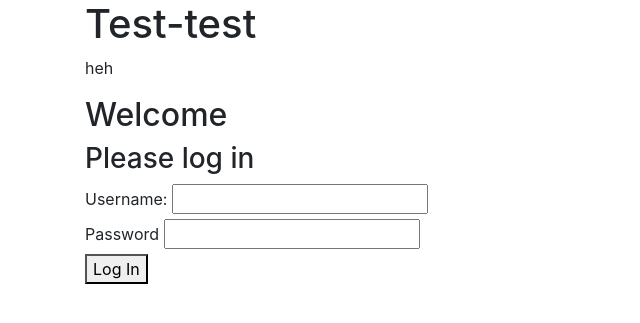
After one commit to a-watkin/flask-photo-site, a Flask app: template templates/login.html in a window 1280 px wide. The commit adds this page. Shown: the top 323 px of the page, without its empty margins (0-640 px from the left). Run offline with Flask 2, Linux system fonts and the light colour scheme; the template is opened without the code that fills it, so the values that code supplies are empty; parts of the project's set-up code (start-up, migrations or seed data) failed here and were passed over; some libraries are stand-ins or nearby versions.

Commit message:
added some templates, currently adding login

```diff
--- a/app.py
+++ b/app.py
@@ -1,4 +1,6 @@
-from flask import Flask, render_template, jsonify
+from flask import Flask, render_template, request, session, flash, redirect, url_for, g
+
+from functools import wraps
 
 
 from database_interface import Database
@@ -6,6 +8,13 @@ from database_interface import Database
 
 app = Flask(__name__)
 app.config['DEBUG'] = True
+
+
+USERNAME = 'admin'
+PASSWORD = 'admin'
+
+SECRET_KEY = 'secret'
+
 
 db = Database('eigi-data.db')
 
@@ -19,18 +28,29 @@ $ flask run
 """
 
 
-@app.route('/')
-def country_question():
-    return render_template("base.html")
+@app.route('/', methods=['GET', 'POST'])
+def login():
+    error = None
+    status_code = 200
+    if request.method == 'POST':
+        try:
+            if request.form['username'] != app.config['USERNAME'] or \
+                    request.form['password'] != app.config['PASSWORD']:
+                error = 'Invalid Credentials. Please try again.'
+                status_code = 401
+            else:
+                session['logged_in'] = True
+                return redirect(url_for('main'))
+
+        except Exception as e:
+            print('error ', e)
+
+    # if method is get then this is returned
+    return render_template('login.html', error=error), status_code
 
 
-@app.route("/name/<name>")
-def index(name):
-    if name.lower() == "michael":
-        return "Hello, {}".format(name), 200
-    else:
-        return "Not Found", 404
-
+# with app.test_request_context():
+#     print(url_for('login'))
 
 # @app.route("/")
 # def hello():
@@ -40,5 +60,7 @@ def index(name):
 #     }
 
 #     return jsonify(tag_data)
+
+
 if __name__ == '__main__':
     app.run()
--- /dev/null
+++ b/templates/login.html
@@ -0,0 +1,29 @@
+{% extends "template.html" %}
+{% block content %}
+<div class="login-wrapper">
+
+    <h2>Welcome</h2>
+    <h3>Please log in</h3>
+
+    <form action="" method="POST">
+
+        <div>
+            <label for="name">Username:</label>
+            <input type="text" id="username" value="{{
+                request.form.username
+            }}">
+        </div>
+
+        <div>
+            <label for="password">Password</label>
+            <input type="password" name="password" id="password" value="{{request.form.password}}">
+        </div>
+
+        <div>
+            <button type="submit">Log In</button>
+        </div>
+    </form>
+</div>
+
+
+{% endblock %}
--- a/templates/base.html
+++ b/templates/template.html
@@ -29,12 +29,13 @@
 </head>
 
 <body>
-    <h1>Test-test</h1>
-    <p>heh</p>
-    {% block content %}
-    {% endblock %}
+    <div class="container">
+        <h1>Test-test</h1>
+        <p>heh</p>
+        {% block content %}
+        {% endblock %}
 
-    <!-- Optional JavaScript -->
+    </div>
 </body>
 
 </html>
--- a/uwsgi.ini
+++ b/uwsgi.ini
@@ -2,5 +2,5 @@
 http-socket = :$(PORT)
 mast = true
 die-on-term = true
-module = src.app:app
+module = app:app
 memory-dash = true
```
Also changed, not shown: templates/main.html (added).
